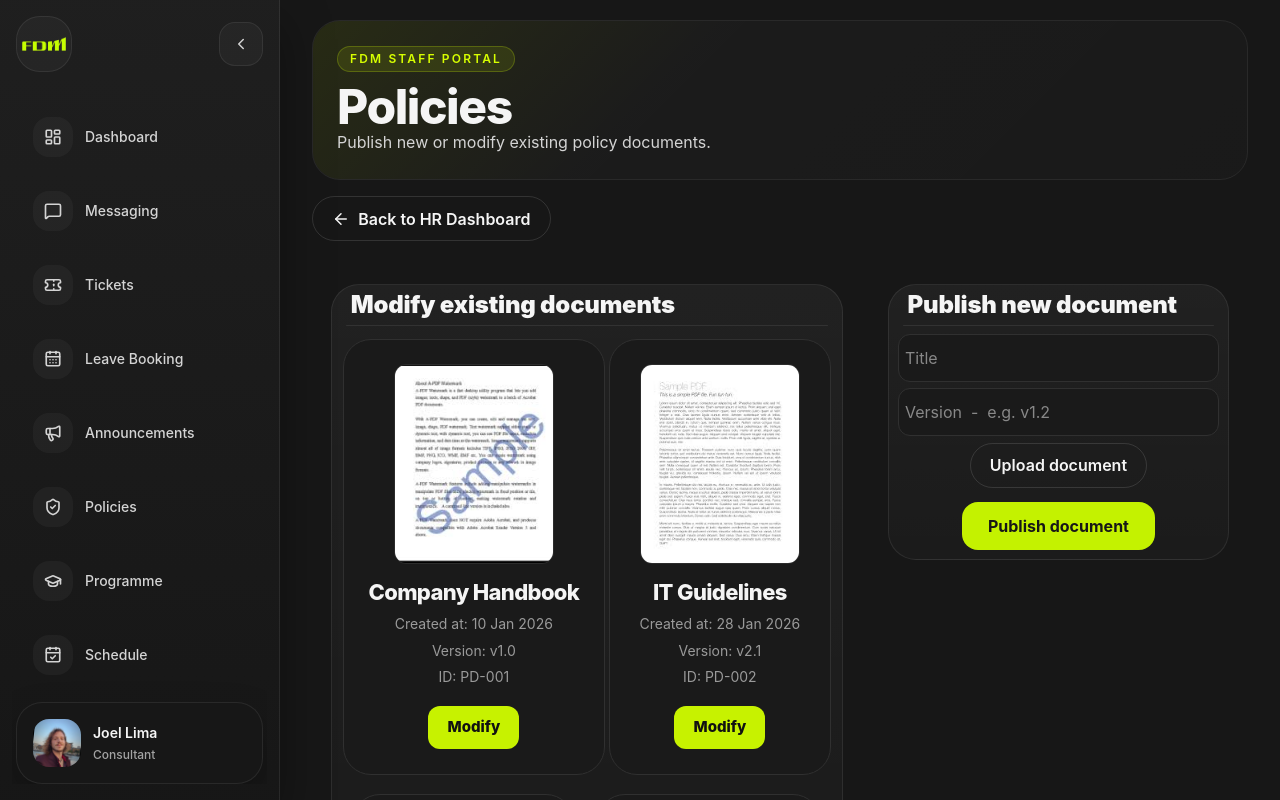
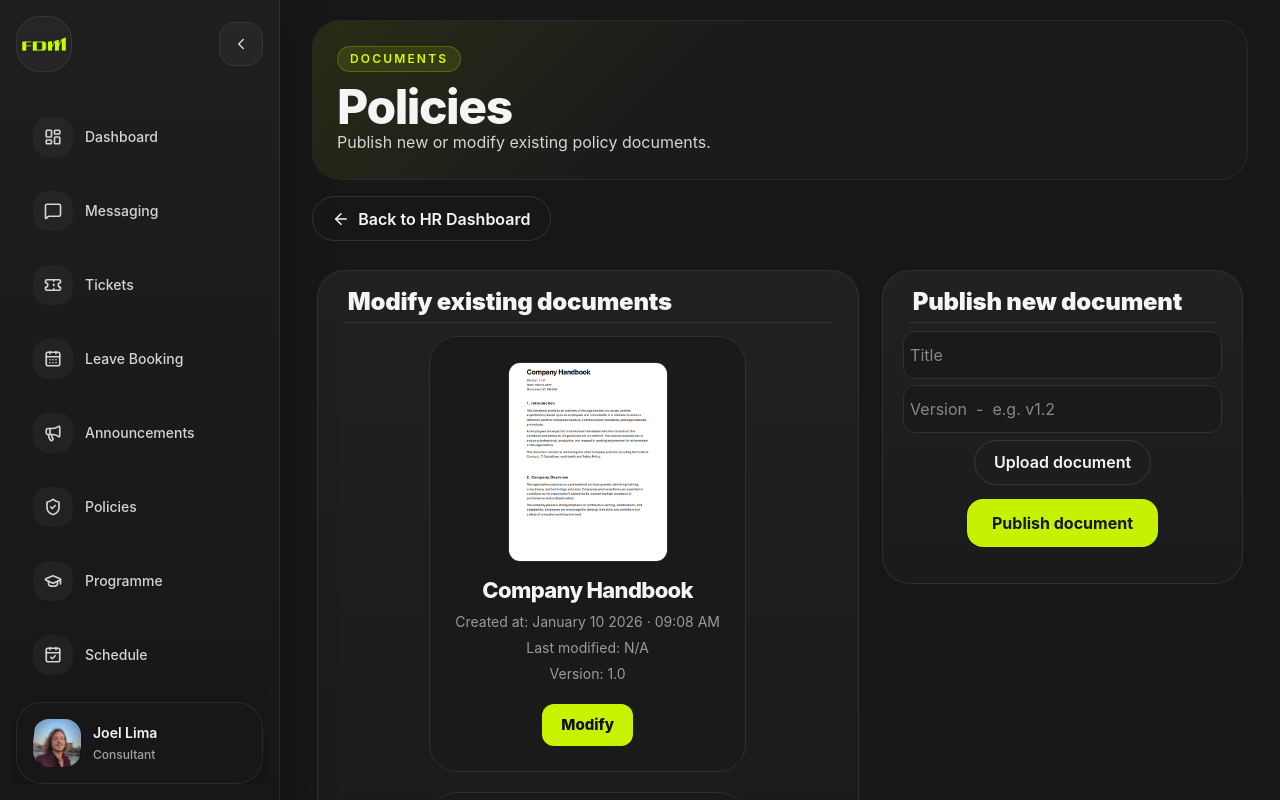
Before and after one commit to FowzanRaja/employee-portal, a React (Vite) app in the folder frontend/: page /hr/policy in a window 1280 px wide. Shown: the top 800 px of the page. Built offline with nearby package versions, Linux system fonts and the light colour scheme.

Commit message:
HR some CSS changes. not perfect but will have to do

```diff
--- a/frontend/src/components/HR/HR.jsx
+++ b/frontend/src/components/HR/HR.jsx
@@ -32,7 +32,7 @@
     return (
         <section className="mx-auto flex w-full max-w-7xl flex-col gap-6 pb-10">
             <Title
-                badge="FDM Staff Portal"
+                badge="Human Resources"
                 title="HR Management"
                 subtitle="Manage leave requests, create announcements, and modify company policy."
             />
--- a/frontend/src/components/HR/HRAnnouncements.jsx
+++ b/frontend/src/components/HR/HRAnnouncements.jsx
@@ -40,7 +40,7 @@
     return(
         <section className="mx-auto flex w-full max-w-7xl flex-col gap-6 pb-10">
             <div>
-                <Title badge="FDM Staff Portal" title="Announcements" subtitle="Publish announcements to staff." />
+                <Title badge="Internal Communications" title="Announcements" subtitle="Publish announcements to staff." />
 
                 <div className="mt-4">
                     <Link
--- a/frontend/src/components/HR/HRLeave.jsx
+++ b/frontend/src/components/HR/HRLeave.jsx
@@ -53,7 +53,7 @@
     return (
         <section className="mx-auto flex w-full max-w-7xl flex-col gap-6 pb-10">
             <div>
-                <Title badge="FDM Staff Portal" title="Review Leave Requests" subtitle="Approve or deny pending leave requests." />
+                <Title badge="Time Off" title="Review Leave Requests" subtitle="Approve or deny pending leave requests." />
 
                 <div className="mt-4">
                     <Link
@@ -93,9 +93,9 @@
                 </div>
             </div>
 
-            <div className="flex flex-col lg:flex-row items-stretch gap-6"> {/* Approved and denied leave requests */}
+            <div className="flex flex-col items-stretch gap-6"> {/* Approved and denied leave requests (stacked) */}
 
-                <div className="hr-section flex-1"> {/* View Approved leave requests */}
+                <div className="hr-section flex-1 w-full"> {/* View Approved leave requests (full width) */}
                     <h2 className="hr-section-title"> Approved leave requests </h2>
                     <hr className="hr-line"/>
                     <div className="leave-requests-container">
@@ -119,7 +119,7 @@
                     </div>
                 </div>
 
-                <div className="hr-section flex-1"> {/* View Denied leave requests */}
+                <div className="hr-section flex-1 w-full"> {/* View Denied leave requests (full width) */}
                     <h2 className="hr-section-title"> Denied leave requests </h2>
                     <hr className="hr-line"/>
                     <div className="leave-requests-container">
--- a/frontend/src/components/HR/HRPolicy.jsx
+++ b/frontend/src/components/HR/HRPolicy.jsx
@@ -103,56 +103,62 @@
             id: 1,
             policyId: "PD-001",
             title: "Company Handbook",
-            createdAt: "10 Jan 2026",
+            createdAt: "January 10 2026 · 09:08 AM",
+            lastModified: "N/A",
             version: "v1.0",
-            thumbnail: "/images/download (1).jpeg",
+            thumbnail: "/images/Handbook.png",
         },
         {
             id: 2,
             policyId: "PD-002",
             title: "IT Guidelines",
-            createdAt: "28 Jan 2026",
+            createdAt: "January 28 2026 · 11:23 AM",
+            lastModified: "March 2 2026 · 09:14 AM",
             version: "v2.1",
-            thumbnail: "/images/download.jpeg",
+            thumbnail: "/images/IT.png",
         },
         {
             id: 3,
             policyId: "PD-003",
             title: "Leave Policy",
-            createdAt: "05 Feb 2026",
+            createdAt: "February 5 2026 · 02:21 PM",
+            lastModified: "February 6 2026 · 01:18 PM",
             version: "v1.3",
-            thumbnail: "/images/download (1).jpeg",
+            thumbnail: "/images/Leave.png",
         },
         {
             id: 4,
             policyId: "PD-004",
             title: "Code of Conduct",
-            createdAt: "01 Feb 2026",
+            createdAt: "February 1 2026 · 08:41 AM",
+            lastModified: "March 10 2026 · 08:25 AM",
             version: "v3.0",
-            thumbnail: "/images/download.jpeg",
+            thumbnail: "/images/Conduct.png",
         },
         {
             id: 5,
             policyId: "PD-005",
             title: "Remote Work Policy",
-            createdAt: "20 Feb 2026",
+            createdAt: "February 20 2026 · 05:39 PM",
+            lastModified: "February 21 2026 · 12:16 PM",
             version: "v2.0",
-            thumbnail: "/images/download (1).jpeg",
+            thumbnail: "/images/Remote.png",
         },
         {
             id: 6,
             policyId: "PD-006",
             title: "Health & Safety Policy",
-            createdAt: "29 Feb 2026",
+            createdAt: "February 29 2026 · 10:01 AM",
+            lastModified: "March 3 2026 · 02:06 PM",
             version: "v2.2",
-            thumbnail: "/images/download.jpeg",
+            thumbnail: "/images/Health.png",
         },
     ]);
 
     return(
         <section className="mx-auto flex w-full max-w-7xl flex-col gap-6 pb-10">
             <div>
-                <Title badge="FDM Staff Portal" title="Policies" subtitle="Publish new or modify existing policy documents." />
+                <Title badge="Documents" title="Policies" subtitle="Publish new or modify existing policy documents." />
 
                 <div className="mt-4">
                     <Link
@@ -167,7 +173,7 @@
             </div>
 
             <div className="HR-policy-cards-container">
-                <div className="hr-section HR-policy-card" id="existing-docs">
+                <div className="hr-section HR-policy-card pt-4" id="existing-docs">
                     <h2 className="hr-section-title"> Modify existing documents </h2>
                     <hr className="hr-line"/>
                           <div className="thumb-grid-HR">
@@ -181,8 +187,8 @@
 
                                 <h3 className="thumb-title">{doc.title}</h3>
                                 <p className="thumb-date">Created at: {doc.createdAt}</p>
-                                <p className="thumb-size">Version: {doc.version}</p>
-                                <p className="thumb-id">ID: {doc.policyId}</p>
+                                <p className="thumb-date">Last modified: {doc.lastModified}</p>
+                                <p className="thumb-size">Version: {doc.version.replace(/^v/i, '')}</p>
 
                                 <button onClick={() => modify(doc.id)} className="document-btn">
                                 Modify
--- a/frontend/src/index.css
+++ b/frontend/src/index.css
@@ -1170,6 +1170,10 @@
 .hr-section:hover {
   border-color: var(--fdm-lime-soft);
 }
+.hr-section {
+  min-width: 0;
+  box-sizing: border-box;
+}
 
 .hr-section:hover .hr-line{
   border-color: var(--fdm-lime-soft);
@@ -1205,7 +1209,7 @@
   display: flex;
   flex-direction: row;
   gap: 0.75rem;
-  padding-right:2%;
+  padding-right:0.5rem;
   padding-bottom: 0.1em;
   border-bottom: 1px solid var(--fdm-border);
   border-radius: 2px;
@@ -1232,17 +1236,19 @@
 }
 
 .leave-request-image-container{
-  width: 5%;
-  height: 100%;
+  width: 56px;
+  min-width: 56px;
+  height: 56px;
   display: flex;
   justify-content: center;
   align-items: center;
-  margin:0.5%;
+  margin:0.5rem 0.5rem 0.5rem 0.5rem;
+  flex: none;
 }
 
 .icon{
-  height: 80%;
-  width: 80%;
+  height: 32px;
+  width: 32px;
   object-fit: cover;
   color: var(--fdm-lime-soft);
 }
@@ -1367,6 +1373,7 @@
   cursor:pointer;
 
   transition: all 0.3s ease-in-out;
+  margin-bottom: 1rem;
 }
 
 .announcement-button:hover{
@@ -1386,8 +1393,8 @@
   display: flex;
   flex-direction: row;
 
-  gap: 5%;
-  padding:2%;
+  gap: 2.5%;
+  padding:0.5%;
 
   height:100%;
   width:100%;
@@ -1396,9 +1403,9 @@
 .HR-policy-card{
   border-radius: 28px;
   border: 1px solid var(--fdm-border);
-  height: 80vh;
+  height: 75vh;
   width:60%;
-  padding: 1%;
+  padding: 1.25rem;
   background: linear-gradient(
     180deg,
     rgba(255, 255, 255, 0.045),
```
